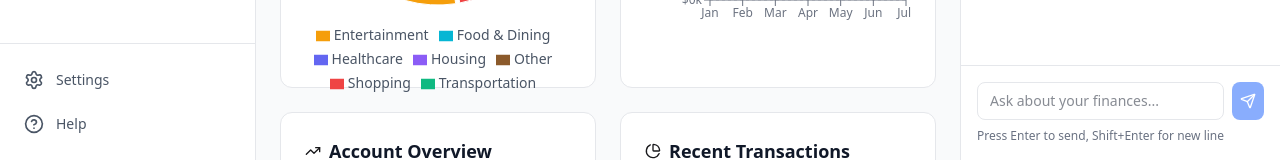
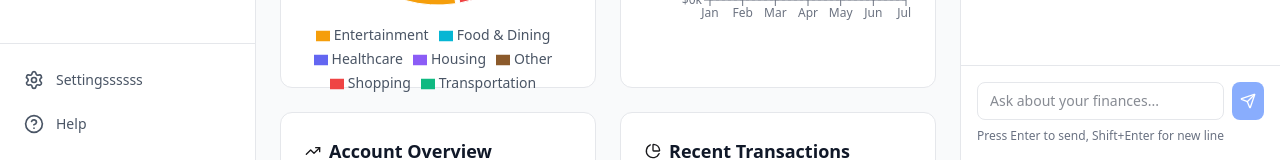
Before and after one commit to Team-Tensors/iwb25-213-tensors, a React (Vite) app in the folder frontend/: page /dashboard in a window 1280 px wide. Shown: the part 640-800 px from the top of the page. Built offline with nearby package versions, Linux system fonts and the light colour scheme.

Commit message:
feat: change settings name

```diff
--- a/frontend/src/components/sidebar.tsx
+++ b/frontend/src/components/sidebar.tsx
@@ -110,7 +110,7 @@ export default function Sidebar({ isCollapsed, onToggle }: SidebarProps) {
         <div className="px-3 py-4 border-t border-gray-200 dark:border-[#1F1F23] flex-shrink-0">
           <div className="space-y-1">
             <NavItem to="/settings" icon={Settings}>
-              Settings
+              Settingssssss
             </NavItem>
             <NavItem to="/help" icon={HelpCircle}>
               Help
```
